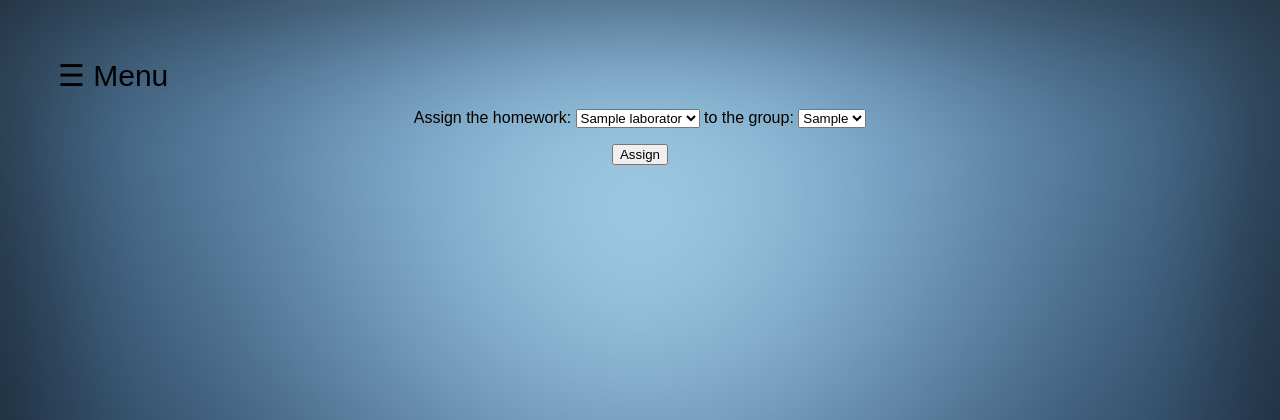
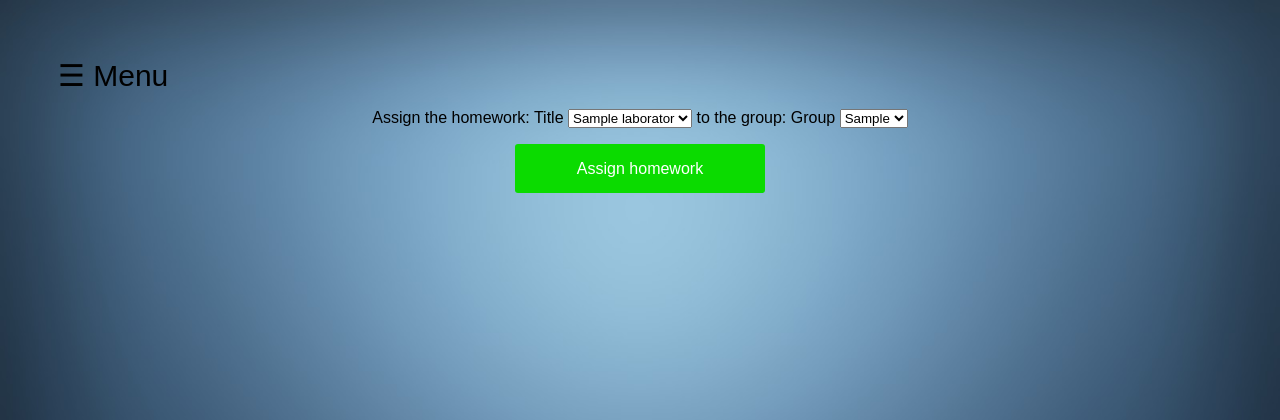
Before and after one commit to laurciucanu/licenta, a Flask app: page /assignHomework in a window 1280 px wide. Shown: the top 420 px of the page. Run offline with Flask 2, Linux system fonts and the light colour scheme; the visitor is signed in with stand-in values (Sample User, id 1); tables that the repository leaves empty hold one stand-in row (values such as "Sample post").

Commit message:
assign homework to student

```diff
--- a/licenta/app.py
+++ b/licenta/app.py
@@ -1,6 +1,8 @@
 from flask import flash, redirect, render_template, request, session, url_for, make_response
+from sqlalchemy import text
+
 from licenta.forms import *
-from licenta import app, db
+from licenta import app, db, models
 from licenta.models import *
 from werkzeug.utils import secure_filename
 import os
@@ -241,27 +243,63 @@ def login_required():
 
 
 #Homework assig by the teacher
-@app.route('/assignHomework')
+@app.route('/assignHomework', methods=['GET', 'POST'])
 def assign_homework():
-    # form = HomeworkAssignForm(request.form)
+    form = HomeworkAssignForm(request.form)
+    select_group = db.session.execute("SELECT \"group\" FROM studenti;")
+    select_homework = db.session.execute("SELECT title FROM laborator;")
+
+    if session['logged_in']:
+        if form.validate_on_submit():
+            homework_title = request.form.get('title')
+            homework_group = request.form.get('group')
+            myCurrentHomework = db.session.execute("SELECT homeworks FROM studenti where \"group\" = 'A1';")
+            myList = [myCurrentHomework]
+
+            # db.session.execute("INSERT INTO studenti(homeworks) VALUES (%s) WHERE \"group\" is (%s);", ('tema1', 'A1'))
+            # db.session.execute("INSERT INTO studenti(homeworks) VALUES homework_title")
+
+            #
+            # db.session.query(models.studenti).filter_by(group='A1').update({
+            #     'homeworks': ['tema1']
+            # })
+
+            allStudenti = db.session.query(models.studenti).filter_by(group='A1').all()
+
+            for item in allStudenti:
+                currentHomework = item.homeworks
+                if currentHomework is None:
+                    currentHomework = ['tema1']
+                else:
+                    # currentHomework = currentHomework.append('tema10123kjlh123uikgui123')
+                    item.homeworks.append('temaasdjkbhasdkbhj')
+
+                db.session.add(item)
+                db.session.commit()
+
+            # u = text('UPDATE studenti SET homeworks = :q WHERE group = :id')
+            # db.session.execute(u, q=['tema1', 'tema2'], id='A1')
+
+
+
+            print("Homework added!")
+            # return render_template('assignHomework.html', group=select_group, title=select_homework, form=form)
+            return redirect(url_for('index'))
+        else:
+            print("aici")
+
+    else:
+        return redirect(url_for('login_required'))
+
+    return render_template('assignHomework.html', group=select_group, title=select_homework, form=form)
+
+    # return render_template('assignHomework.html', group=select_group, title=select_homework, form=form)
+
+    # form = LaboratorForm(request.form)
     # select_group = db.session.execute("SELECT \"group\" FROM studenti;")
     # select_homework = db.session.execute("SELECT title FROM laborator;")
 
-    # if session['logged_in']:
-    #     if form.validate_on_submit():
-    #         db.session.execute("INSERT INTO 'studenti'('homeworks') VALUES ('select_homework') WHERE \"group\" is 'select_homework'")
-    #         db.session.commit()
-    #         return render_template('assignHomework.html', group=select_group, title=select_homework, form=form)
-    # else:
-    #     return redirect(url_for('login_required'))
-
     # return render_template('assignHomework.html', group=select_group, title=select_homework, form=form)
-
-    form = LaboratorForm(request.form)
-    select_group = db.session.execute("SELECT \"group\" FROM studenti;")
-    select_homework = db.session.execute("SELECT title FROM laborator;")
-
-    return render_template('assignHomework.html', group=select_group, title=select_homework, form=form)
 
 
 if __name__ == "__main__":
--- a/licenta/forms.py
+++ b/licenta/forms.py
@@ -1,5 +1,5 @@
 from flask_wtf import FlaskForm
-from wtforms import Form, StringField, PasswordField, validators, SubmitField, IntegerField
+from wtforms import Form, StringField, PasswordField, validators, SubmitField, IntegerField, FieldList
 
 
 class RegistrationForm(FlaskForm):
@@ -23,6 +23,7 @@ class StudentForm(FlaskForm):
     group = StringField('Group')
     password = PasswordField('Password')
     confirm = PasswordField('Repeat Password')
+    homeworks = FieldList(StringField('Homeworks'), min_entries=0, max_entries=300)
     submit = SubmitField('Register')
 
 
@@ -31,7 +32,8 @@ class LaboratorForm(FlaskForm):
     content = StringField('Content', [validators.Length(min=4, max=500)])
     submit = SubmitField('Register laboratory content')
 
-#
-# class HomeworkAssignForm(FlaskForm):
-#     group = StringField('Group')
-#     title = StringField('Title', [validators.Length(min=4, max=100)])
+
+class HomeworkAssignForm(FlaskForm):
+    group = StringField('Group')
+    title = StringField('Title', [validators.Length(min=0, max=100)])
+    submit = SubmitField('Assign homework')
--- a/licenta/models.py
+++ b/licenta/models.py
@@ -1,3 +1,5 @@
+from sqlalchemy import String
+
 from licenta import db
 from werkzeug.security import generate_password_hash, check_password_hash
 
@@ -25,7 +27,7 @@ class studenti(db.Model):
     type = db.Column(db.String(9), unique=False, nullable=False)
     year = db.Column(db.Integer, unique=False, nullable=False)
     group = db.Column(db.String(5), unique=False, nullable=False)
-    # homeworks = db.Column(db.String(70), unique=False, nullable=True)
+    homeworks = db.Column(db.ARRAY(String), unique=False, nullable=True)
 
     def set_password(self, password):
         self.password = generate_password_hash(password, method='sha256')
@@ -35,7 +37,7 @@ class studenti(db.Model):
 
     def __repr__(self):
         return f"\n Student_User: \n id: {self.id}\n name: {self.name}" \
-               f"\n nr_matricol: {self.nr_matricol}\n type: {self.type} \n year: {self.year}\n group: {self.group} \n"
+               f"\n nr_matricol: {self.nr_matricol}\n type: {self.type} \n year: {self.year}\n group: {self.group} \n homeworks: {self.homeworks} \n"
 
 
 class laborator(db.Model):
--- a/licenta/templates/assignHomework.html
+++ b/licenta/templates/assignHomework.html
@@ -1,5 +1,4 @@
 <!DOCTYPE html>
-<html lang="en">
 <head>
     <meta charset="UTF-8">
     <title>Homework assign</title>
@@ -21,11 +20,20 @@
 </div>
 
 <span style="font-size:30px;cursor:pointer" onclick="openNav()">&#9776; Menu</span>
-<form method=post>
-{#{{ form.hidden_tag() }}#}
+
 <body class="body_student">
+<form method="POST">
+{{ form.hidden_tag() }}
+
+        {% if form.errors %}
+        {{ form.errors }}
+        {% endif %}
 
         <center><p>Assign the homework:
+
+            {{ form.title.label() }}
+{#            {{ form.title(class="control-group") }}#}
+
         <select>
               {% for titleHomework in title %}
                   <option value="{{ titleHomework.title }}">{{  titleHomework.title }}</option>
@@ -33,6 +41,8 @@
         </select>
 
         to the group:
+
+        {{ form.group.label() }}
         <select>
           {% for item in group %}
               <option value="{{ item.group }}">{{ item.group }}</option>
@@ -41,8 +51,8 @@
         </p>
         </center>
 
-        <center><button type="button">Assign</button></center>
-{#  {{  form.submit(class="btn") }}#}
+  {{  form.submit(class="btn") }}
+
+</form>
 </body>
-</form>
 </html>
```
